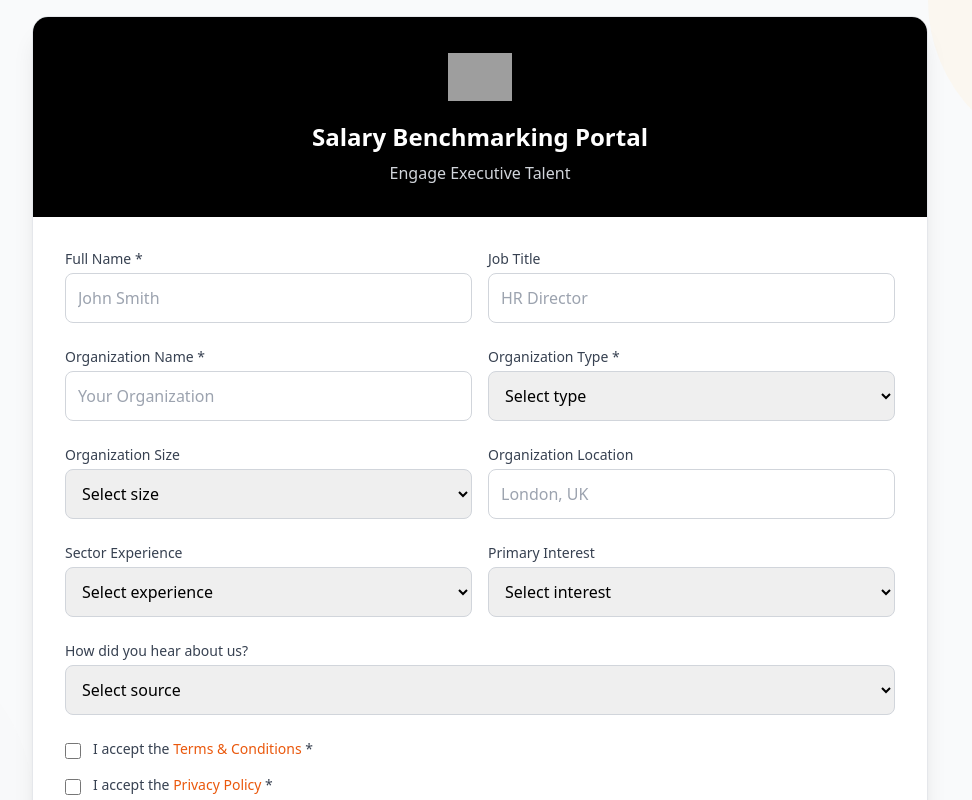
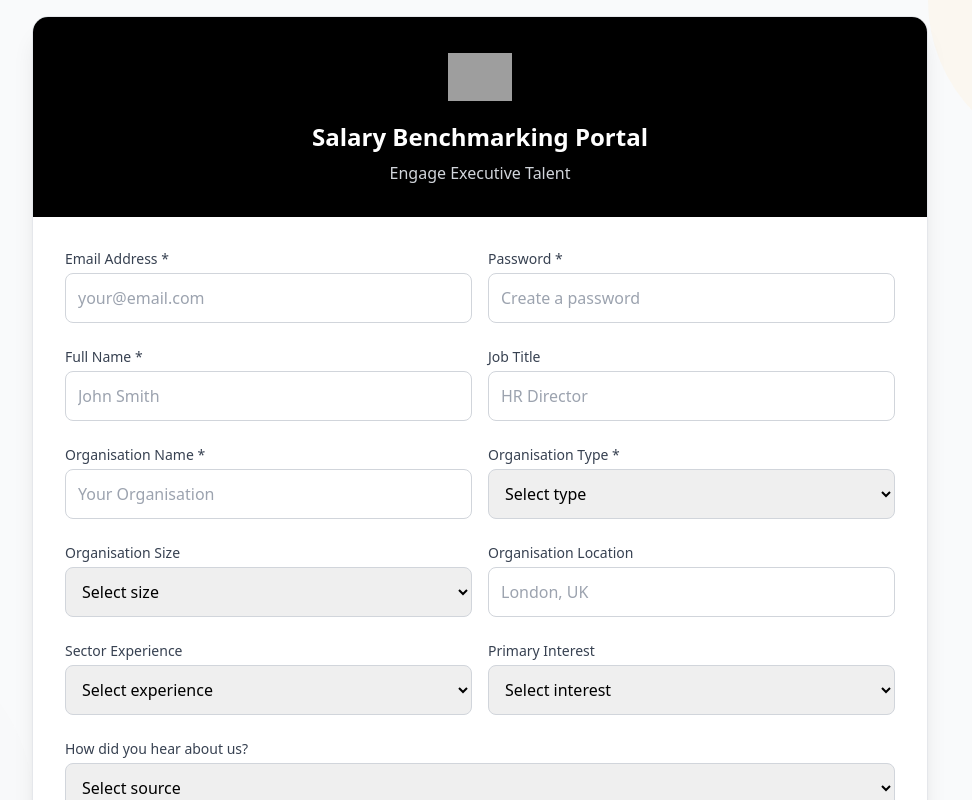
Before and after one commit to smcc239/salary-benchmarking-portal, a React (Create React App) app: page / in a window 1280 px wide. Both pictures are taken after a click on the button "Need an account? Register here". Shown: the top 800 px of the page, without its empty margins (160-1132 px from the left). Built offline with nearby package versions, Linux system fonts and the light colour scheme; grey boxes are pictures that could not be loaded.

Commit message:
Update SalaryBenchmarkingPortal.js

```diff
--- a/src/SalaryBenchmarkingPortal.js
+++ b/src/SalaryBenchmarkingPortal.js
@@ -1597,6 +1597,34 @@
 
     const renderRegistrationForm = () => (
       <div className="space-y-6">
+        {/* Account credentials */}
+        <div className="grid grid-cols-1 md:grid-cols-2 gap-4">
+          <div>
+            <label className="block text-sm font-medium text-gray-700 mb-1">
+              Email Address *
+            </label>
+            <input
+              type="email"
+              value={email}
+              onChange={(e) => setEmail(e.target.value)}
+              className="w-full p-3 border border-gray-300 rounded-lg focus:ring-2 focus:ring-orange-500 focus:border-orange-500 transition-all"
+              placeholder="your@email.com"
+            />
+          </div>
+          <div>
+            <label className="block text-sm font-medium text-gray-700 mb-1">
+              Password *
+            </label>
+            <input
+              type="password"
+              value={password}
+              onChange={(e) => setPassword(e.target.value)}
+              className="w-full p-3 border border-gray-300 rounded-lg focus:ring-2 focus:ring-orange-500 focus:border-orange-500 transition-all"
+              placeholder="Create a password"
+            />
+          </div>
+        </div>
+
         <div className="grid grid-cols-1 md:grid-cols-2 gap-4">
           <div>
             <label className="block text-sm font-medium text-gray-700 mb-1">
@@ -1627,19 +1655,19 @@
         <div className="grid grid-cols-1 md:grid-cols-2 gap-4">
           <div>
             <label className="block text-sm font-medium text-gray-700 mb-1">
-              Organization Name *
+              Organisation Name *
             </label>
             <input
               type="text"
               value={registrationData.organizationName}
               onChange={(e) => setRegistrationData(prev => ({ ...prev, organizationName: e.target.value }))}
               className="w-full p-3 border border-gray-300 rounded-lg focus:ring-2 focus:ring-orange-500 focus:border-orange-500 transition-all"
-              placeholder="Your Organization"
+              placeholder="Your Organisation"
             />
           </div>
           <div>
             <label className="block text-sm font-medium text-gray-700 mb-1">
-              Organization Type *
+              Organisation Type *
             </label>
             <select
               value={registrationData.organizationType}
@@ -1657,7 +1685,7 @@
         <div className="grid grid-cols-1 md:grid-cols-2 gap-4">
           <div>
             <label className="block text-sm font-medium text-gray-700 mb-1">
-              Organization Size
+              Organisation Size
             </label>
             <select
               value={registrationData.organizationSize}
@@ -1672,7 +1700,7 @@
           </div>
           <div>
             <label className="block text-sm font-medium text-gray-700 mb-1">
-              Organization Location
+              Organisation Location
             </label>
             <input
               type="text"
```
